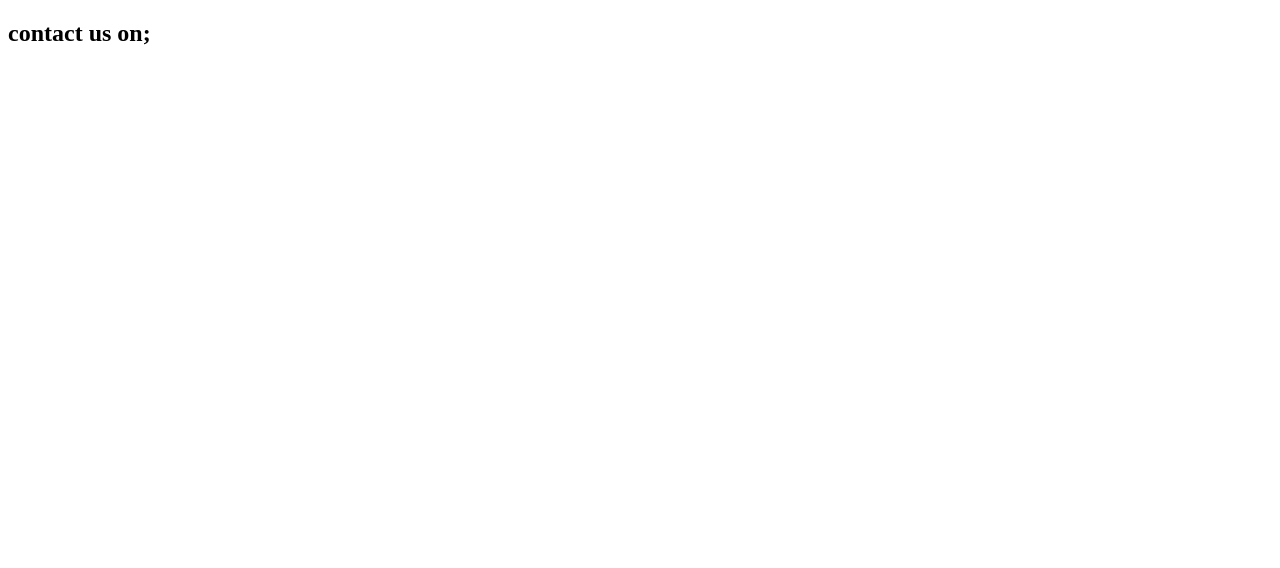
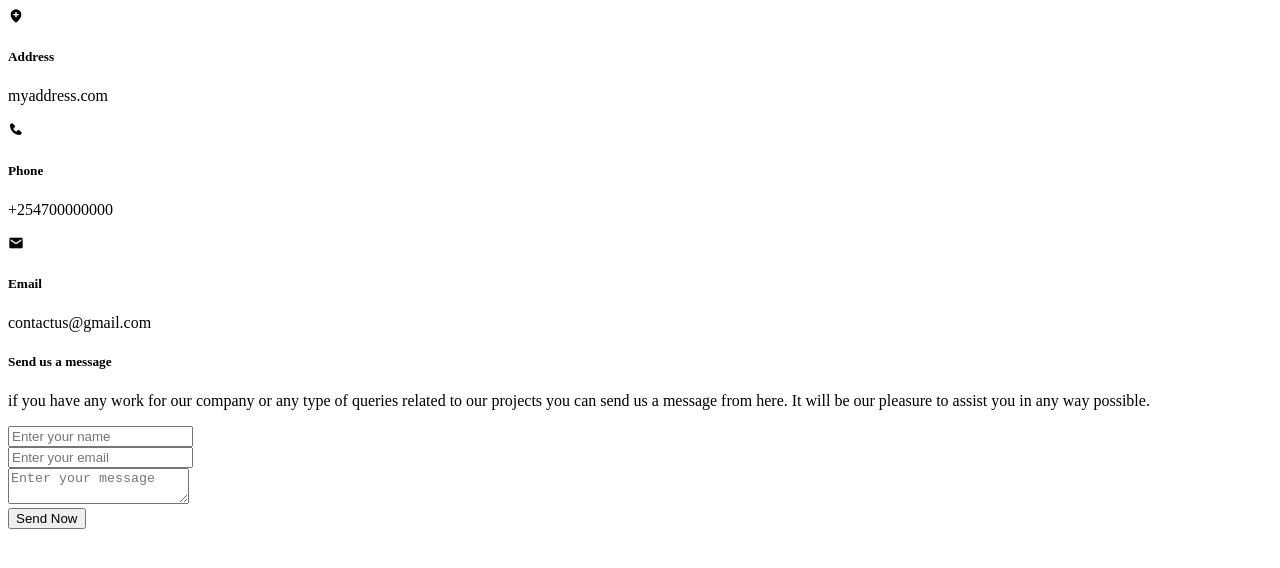
Before and after one commit to victornjiru80/ekon-under-development, a plain HTML site: page official construction - Copy/contact.html in a window 1280 px wide. Drawn offline with nearby package versions, Linux system fonts and the light colour scheme.

Commit message:
Update contact.html

```diff
--- a/official construction - Copy/contact.html
+++ b/official construction - Copy/contact.html
@@ -1,11 +1,101 @@
 <!DOCTYPE html>
 <html lang="en">
-<head>
+  <head>
     <meta charset="UTF-8">
     <meta name="viewport" content="width=device-width, initial-scale=1.0">
-    <title>Document</title>
-</head>
+    <title>Contact us form</title>
+    <link href='https://unpkg.com/boxicons@2.1.4/css/boxicons.min.css' rel='stylesheet'>
+
+      <style>
+
+      </style>
+  </head>
+
+
 <body>
-    <h2>contact us on;</h2>
+
+
+  <div class="container">
+    <div class="main-box">
+      <div class="contactIcons">
+
+        <div class="address">
+            <i class='bx bxs-location-plus'></i>
+            <h5>Address</h5>
+            <p>myaddress.com</p>
+        </div>
+
+        <div class="phone">
+            <i class='bx bxs-phone'></i>
+            <h5>Phone</h5>
+            <p>+254700000000</p>
+        </div>
+
+
+        <div class="email">
+          <i class='bx bxs-envelope'></i>
+          <h5>Email</h5>
+          <p>contactus@gmail.com</p>
+        </div>
+
+    </div>
+
+       <div class="verticalLine">
+
+
+       </div>
+      <div class="sendMsg">
+        <div class="text">
+          <h5>Send us a message</h5>
+          <p>
+            if you have any work for our company or any type of queries related to our projects you can send us a message from here. It will be our pleasure to assist you in any way possible.
+          </p>
+        </div>
+
+        <div class="form-box">
+          <form action="">
+            <div class="name">
+              <input type="text" placeholder="Enter your name" required id="name">
+            </div>
+
+            <div class="email">
+              <input type="email" placeholder="Enter your email" required id="email">
+            </div>
+
+            <div class="textarea">
+              <textarea name="" id="" placeholder="Enter your message" id="message"></textarea>
+            </div>
+
+            <div class="sendBtn">
+              <input type="submit" value="Send Now" id="sendMsg">
+            </div>
+          </form>
+        </div>
+      </div>
+    </div>
+  </div>
+
+
+
+
+
+
+
+  <script>
+    let name = document.getElementById("name");
+    let email = document.getElementById("email");
+    let message = document.getElementById("message");
+    let sendMsg = document.getElementById("sendMsg");
+
+    sendMsg.addEventListener('click',function(){
+      if(name.value!= "" && email.value!= "" ){
+        confirm("Do you want to submit the form ?")
+        alert("Your Response is submitted Thank you !")
+      }
+    })
+  </script>
+
+
+
 </body>
 </html>
```
